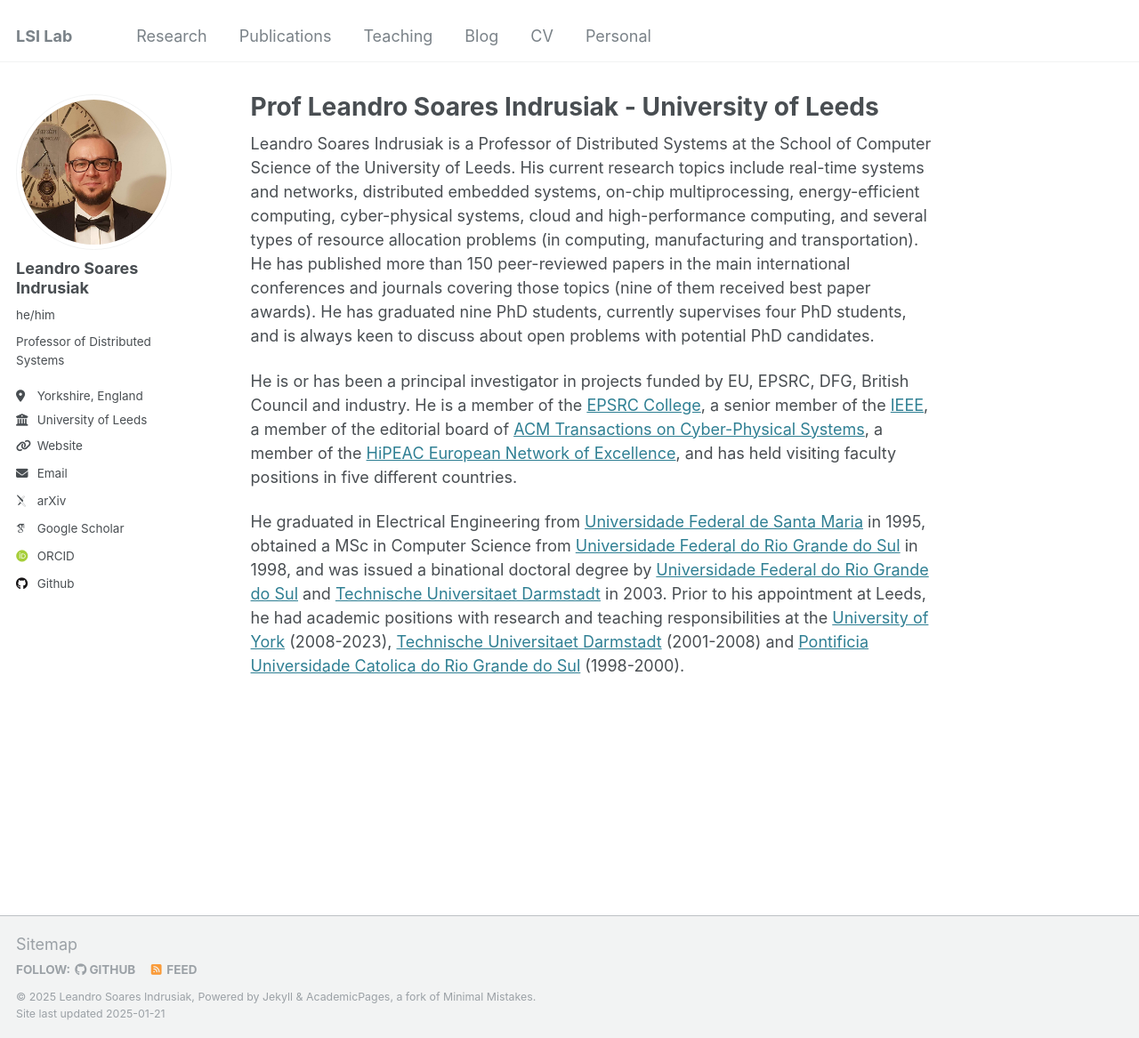
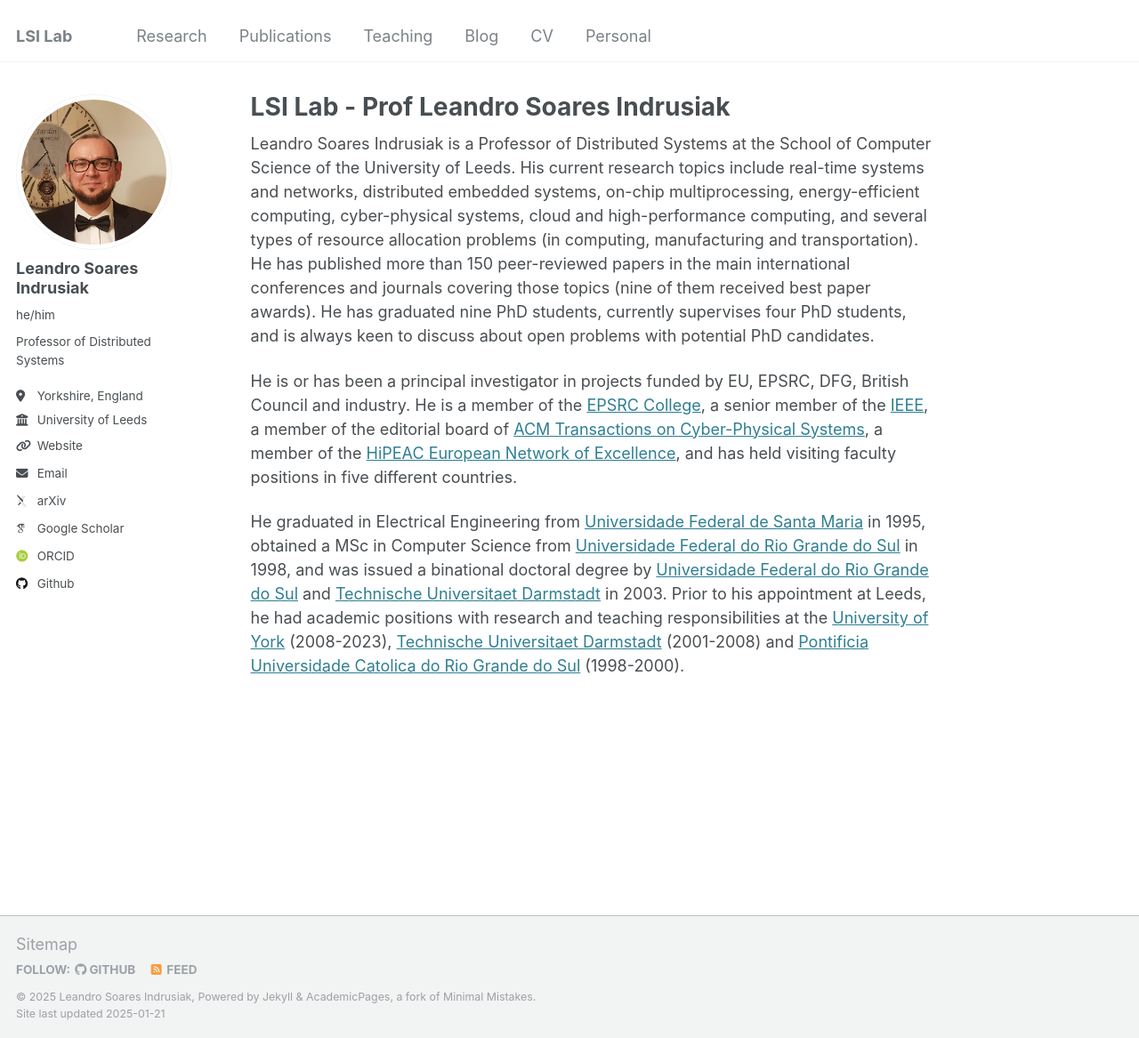
Before and after one commit to indrusiak/indrusiak.github.io, a Jekyll site: the page built from _pages/about.md, in a window 1280 px wide and 1167 px high. Shown: the whole window at 89% size. Built offline with Jekyll 4.4.1, drawn with Linux system fonts in a browser that asks for light colours; some web fonts are replaced.

Commit message:
Update about.md
LSI Lab

```diff
--- a/_pages/about.md
+++ b/_pages/about.md
@@ -1,6 +1,6 @@
 ---
 permalink: /
-title: "Prof Leandro Soares Indrusiak - University of Leeds"
+title: "LSI Lab - Prof Leandro Soares Indrusiak"
 author_profile: true
 redirect_from:
   - /about/
```
